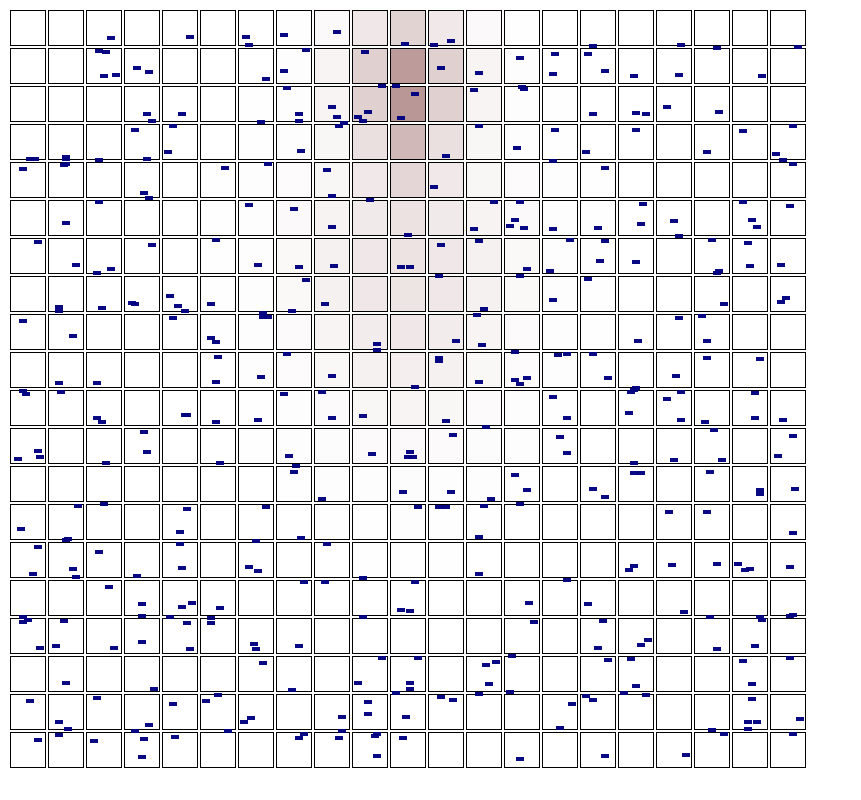
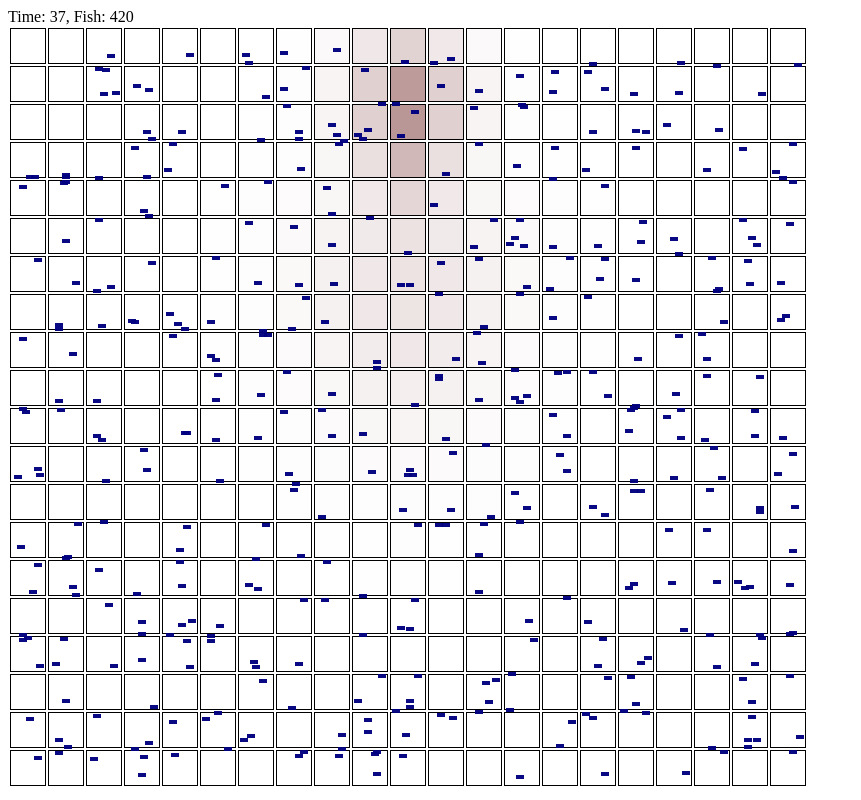
Before and after one commit to negito6/top-feeder, a website with bundled scripts: page src/html/index.html in a window 1280 px wide. Shown: the whole page, without its empty margins (0-861 px from the left). Built offline with nearby package versions, Linux system fonts and the light colour scheme.

Commit message:
show status

```diff
--- a/src/html/index.html
+++ b/src/html/index.html
@@ -6,6 +6,7 @@
 </head>
 <body>
     <script src="./js/dist/main.js"></script>
+    <div id="status"></div>
 
 </body>
 <style type="text/css">
--- a/src/html/js/ts/main.ts
+++ b/src/html/js/ts/main.ts
@@ -279,6 +279,17 @@ class World {
     this.moveFeed();
     this.updateFish();
     this.rerender();
+    const status = document.getElementById('status');
+    if (status) status.innerHTML = ['Time: ', this.time, ', Fish: ', this.count().toString()].join('');
+  }
+  count() {
+    let c = 0;
+    for (let z = 0; z < this.z; z++) {
+      for (let x = - this.x; x <= this.x; x++) {
+        c += this.cellAt(x, z).fish.length;
+      }
+    }
+    return c;
   }
   survival() {
   }
```
